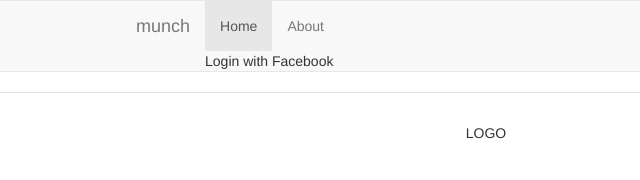
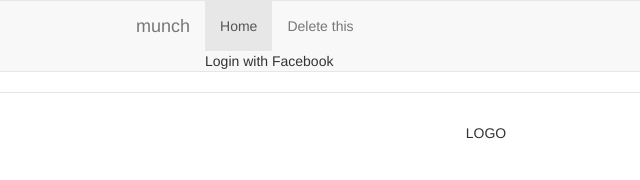
Before and after one commit to mindude/munchos, a website: page app/index.html in a window 1280 px wide. Shown: the top 180 px of the page, 154-794 px from the left. Drawn offline with nearby package versions, Linux system fonts and the light colour scheme; some packages are replaced by stand-ins of ours; files that its build step writes are made by us from their sources.

Commit message:
Testing new structure

```diff
--- a/app/index.html
+++ b/app/index.html
@@ -40,7 +40,7 @@
 
             <ul class="nav navbar-nav">
               <li class="active"><a href="#/">Home</a></li>
-              <li><a ng-href="#/about">About</a></li>
+              <li><a ng-href="#/about">Delete this</a></li>
               <div style = "padding-top: 15px" class="fb-login-button" data-max-rows="1" data-size="medium" data-show-faces="false" data-auto-logout-link="false" onclick="login()">Login with Facebook</div>
 
             </ul>
```
